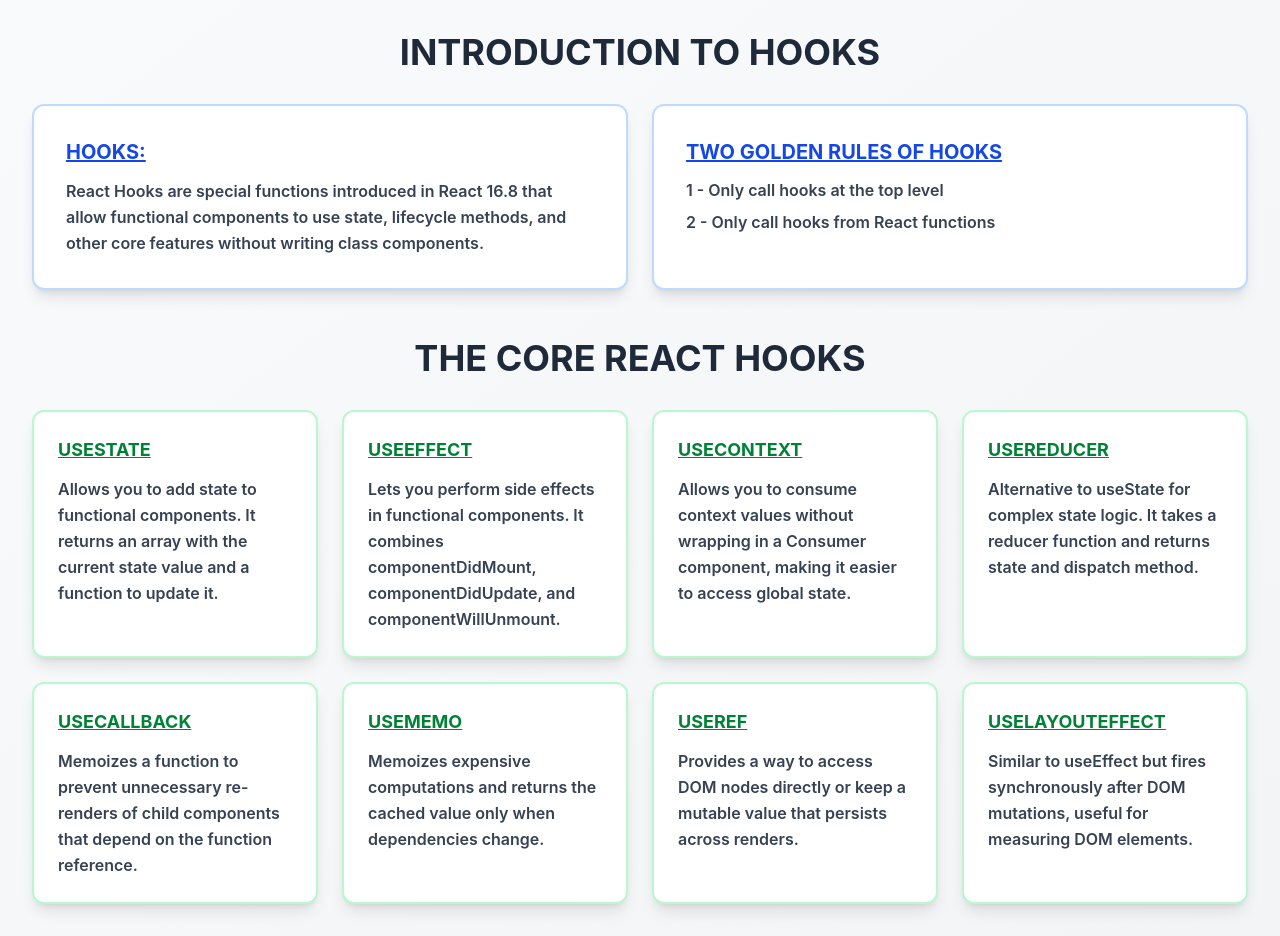
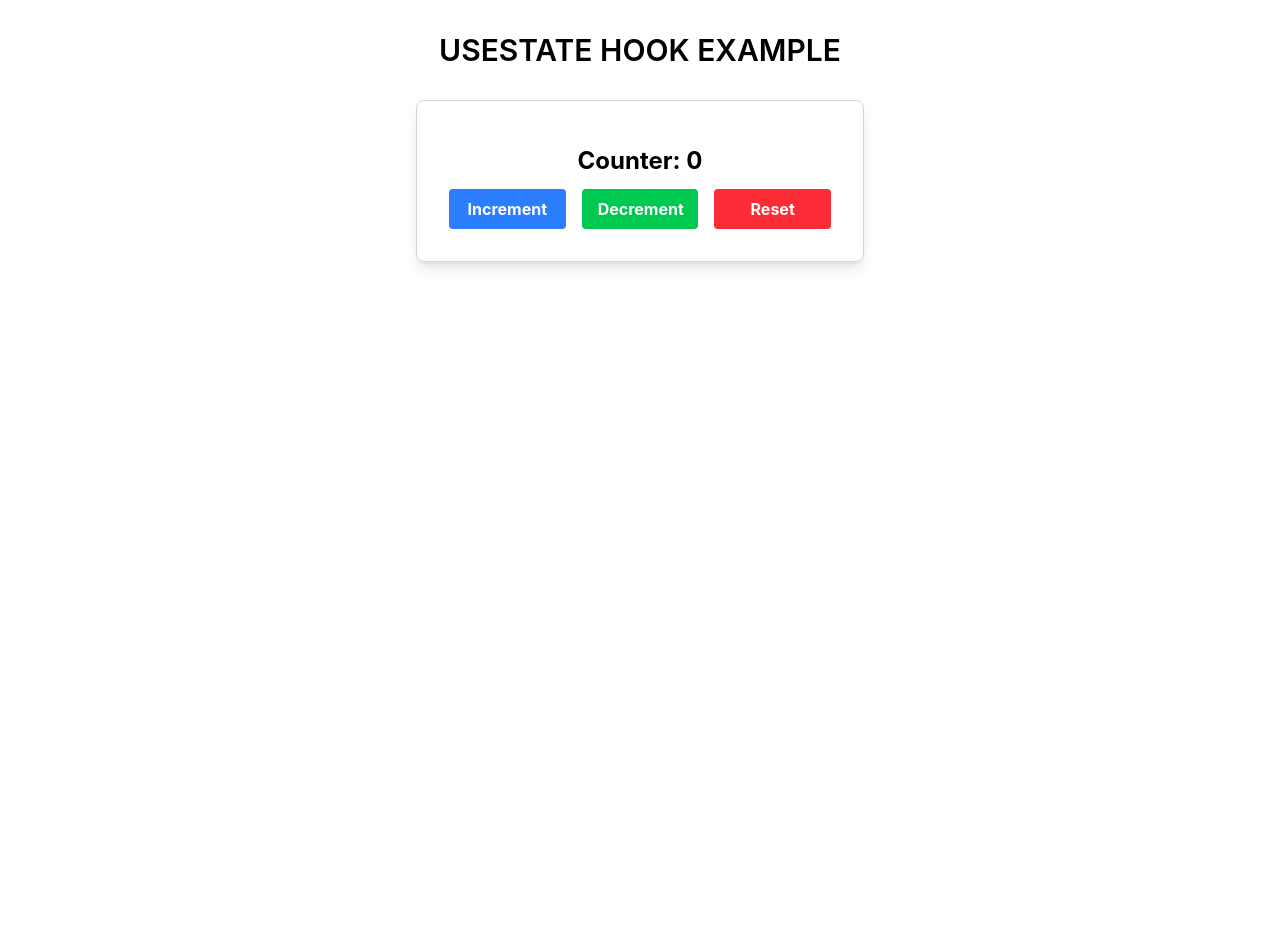
Before and after one commit to nikhildev-webapp/React-InterviewPractice, a React (Vite) app: page / in a window 1280 px wide. After the commit the page ends 800 px from the top, so only its background shows below. Built offline with nearby package versions, Linux system fonts and the light colour scheme.

Commit message:
useState hook example-Counter

```diff
--- a/src/App.jsx
+++ b/src/App.jsx
@@ -1,12 +1,10 @@
-import Form from "./components/Form/Form"
-import HooksIntro from "./Hooks/Introduction_Hooks/HooksIntro"
-
+import Counter from "./Hooks/USESTATE/Counter"
 
 function App() {
 
   return (
     <>
-      <HooksIntro/>
+     <Counter/>
     </>
   )
 }
--- /dev/null
+++ b/src/Hooks/USESTATE/Counter.jsx
@@ -0,0 +1,43 @@
+import { useState } from 'react'
+
+const Counter = () => {
+  const [count, setCount] = useState(0)
+  const countColor = count < 0 ? 'text-red-500' : count > 0 ? 'text-blue-500' : 'text-black'
+
+  return (
+    <main className="min-h-screen px-4 py-8 sm:px-6">
+      <h3 className="text-center text-2xl font-semibold uppercase sm:text-3xl">
+        UseState hook example
+      </h3>
+      <div className="flex justify-center">
+        <div className="mt-8 w-full max-w-md rounded-lg border border-gray-300 p-5 shadow-lg sm:p-8">
+          <p className="m-3 text-center text-2xl font-bold">
+            Counter: <span className={countColor}>{count}</span>
+          </p>
+          <div className="grid grid-cols-1 gap-3 sm:grid-cols-3 sm:gap-4">
+            <button
+              className="rounded bg-blue-500 px-4 py-2 font-bold text-white hover:bg-blue-700"
+              onClick={() => setCount((currentCount) => currentCount + 1)}
+            >
+              Increment
+            </button>
+            <button
+              className="rounded bg-green-500 px-4 py-2 font-bold text-white hover:bg-green-700"
+              onClick={() => setCount((currentCount) => currentCount - 1)}
+            >
+              Decrement
+            </button>
+            <button
+              className="rounded bg-red-500 px-4 py-2 font-bold text-white hover:bg-red-700"
+              onClick={() => setCount(0)}
+            >
+              Reset
+            </button>
+          </div>
+        </div>
+      </div>
+    </main>
+  )
+}
+
+export default Counter
```
